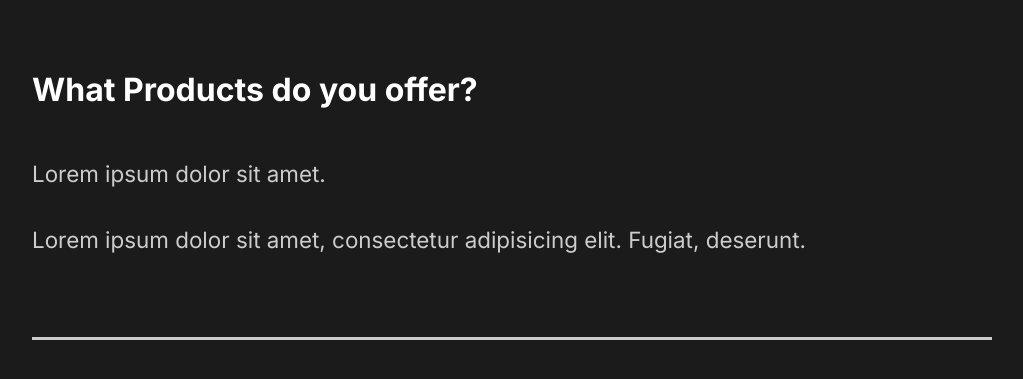
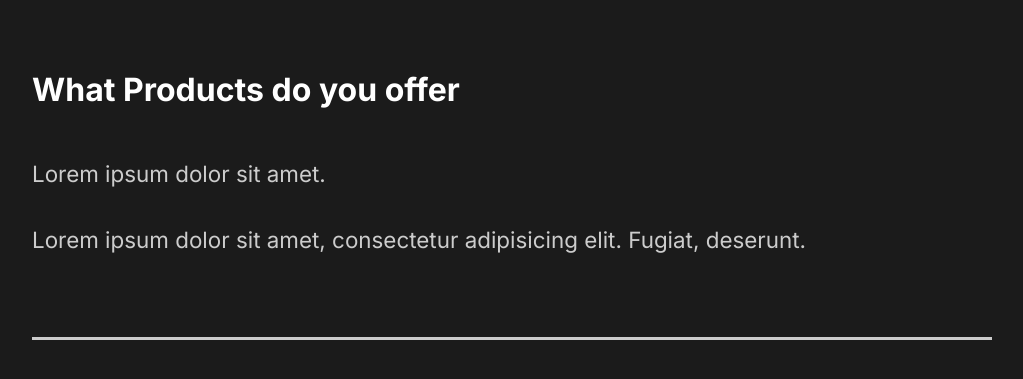
Before and after one commit to DoniaMahmoud/DoniaMahmoud.github.io, a React (Create React App) app: page / in a window 1280 px wide. Shown: the part 3620-3999 px from the top of the page, without its empty margins (128-1151 px from the left). Built offline with nearby package versions, Linux system fonts and the light colour scheme.

Commit message:
18. Finishing Faq Animation

```diff
--- a/src/components/FaqSection.js
+++ b/src/components/FaqSection.js
@@ -2,15 +2,17 @@
 import styled from "styled-components";
 import { About } from "../styles";
 import Toggle from "./Toggle";
+//Detects if layout is changed and then animates it
+import { AnimateSharedLayout } from "framer-motion";
+
 const FaqSection = () => {
   return (
     <Faq>
       <h2>
         Any Questions <span>FAQ</span>
       </h2>
-      <Toggle>
-        <div className="question">
-          <h4>How Do I Start?</h4>
+      <AnimateSharedLayout>
+        <Toggle title="How Do I Start?">
           <div className="answer">
             <p>Lorem ipsum dolor sit amet.</p>
             <p>
@@ -19,11 +21,8 @@
               repellendus! Repellat, quisquam laboriosam.
             </p>
           </div>
-          <div className="faq-line"></div>
-        </div>
         </Toggle>
-      <div className="question">
-        <h4>Daily Schedule</h4>
+        <Toggle title="Daily Schedule">
           <div className="answer">
             <p>Lorem ipsum dolor sit amet.</p>
             <p>
@@ -31,10 +30,8 @@
               deserunt.
             </p>
           </div>
-        <div className="faq-line"></div>
-      </div>
-      <div className="question">
-        <h4>Different Payment Methods</h4>
+        </Toggle>
+        <Toggle title="Different Payment Methods">
           <div className="answer">
             <p>Lorem ipsum dolor sit amet.</p>
             <p>
@@ -42,10 +39,8 @@
               deserunt.
             </p>
           </div>
-        <div className="faq-line"></div>
-      </div>
-      <div className="question">
-        <h4>What Products do you offer?</h4>
+        </Toggle>
+        <Toggle title="What Products do you offer">
           <div className="answer">
             <p>Lorem ipsum dolor sit amet.</p>
             <p>
@@ -53,8 +48,8 @@
               deserunt.
             </p>
           </div>
-        <div className="faq-line"></div>
-      </div>
+        </Toggle>
+      </AnimateSharedLayout>
     </Faq>
   );
 };
--- a/src/components/Toggle.js
+++ b/src/components/Toggle.js
@@ -1,7 +1,14 @@
+import { motion } from "framer-motion";
 import React, { useState } from "react";
 
-const Toggle = ({ children }) => {
+const Toggle = ({ children, title }) => {
   const [toggle, setToggle] = useState(true);
-  return <div onClick={() => setToggle(!toggle)}>{toggle ? children : ""}</div>;
+  return (
+    <motion.div layout className="question" onClick={() => setToggle(!toggle)}>
+      <motion.h4 layout>{title}</motion.h4>
+      {toggle ? children : ""}
+      <div className="faq-line"></div>
+    </motion.div>
+  );
 };
 export default Toggle;
```
Lines whose indentation alone changed are shown as unchanged.
